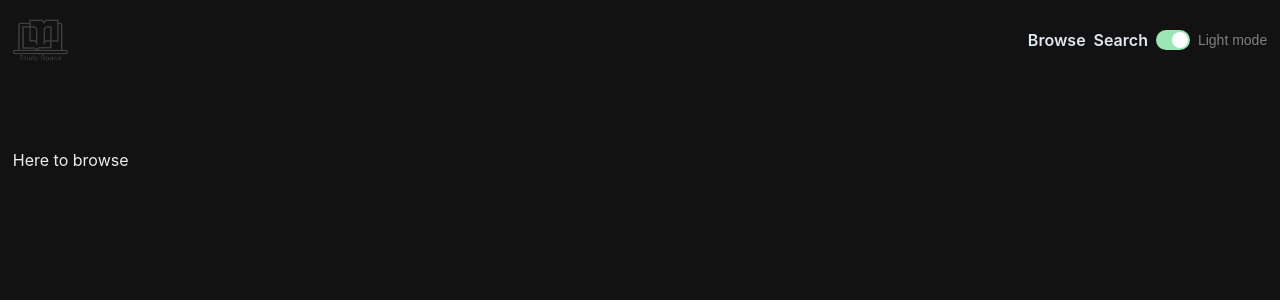
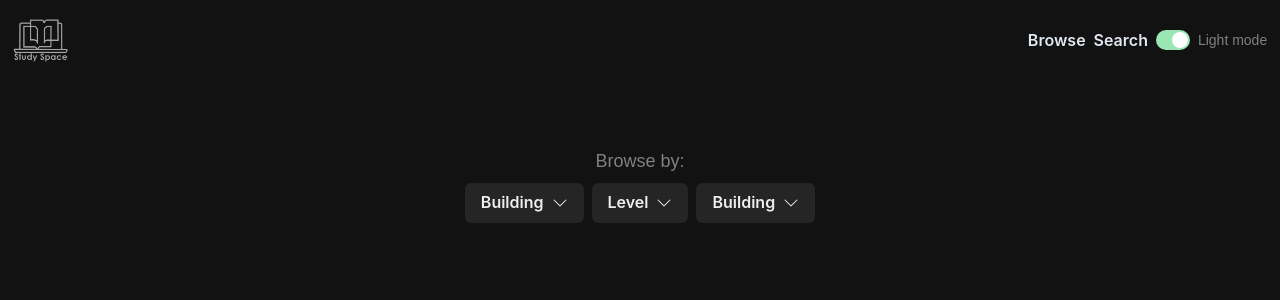
Before and after one commit to Roziallegro/oasis-II, a React (Vite) app: page /browse in a window 1280 px wide. Shown: the top 300 px of the page. Built offline with nearby package versions, Linux system fonts and the light colour scheme.

Commit message:
fixed searchinput & added browse select options

```diff
--- a/src/components/browse/Browse.tsx
+++ b/src/components/browse/Browse.tsx
@@ -1,10 +1,10 @@
-import React from "react";
+import Heading from "./Heading";
 
 const Browse = () => {
   return (
-    <div>
-      <p>Here to browse</p>
-    </div>
+    <>
+      <Heading />
+    </>
   );
 };
 
--- /dev/null
+++ b/src/components/browse/BuildingSelect.tsx
@@ -0,0 +1,33 @@
+import {
+  Menu,
+  MenuButton,
+  Icon,
+  Button,
+  MenuList,
+  MenuItem,
+} from "@chakra-ui/react";
+import { BsChevronDown } from "react-icons/bs";
+
+import directory from "../../data/directory";
+
+const BuildingSelect = () => {
+  return (
+    <>
+      <Menu>
+        <MenuButton
+          as={Button}
+          rightIcon={<Icon boxSize={4} as={BsChevronDown} />}
+        >
+          Building
+        </MenuButton>
+        <MenuList>
+          {directory.map((building) => (
+            <MenuItem key={building.name}>{building.name}</MenuItem>
+          ))}
+        </MenuList>
+      </Menu>
+    </>
+  );
+};
+
+export default BuildingSelect;
--- /dev/null
+++ b/src/components/browse/Heading.tsx
@@ -0,0 +1,25 @@
+import { Box, Center, HStack, Stack } from "@chakra-ui/react";
+
+import BuildingSelect from "./BuildingSelect";
+import LevelSelect from "./LevelSelect";
+
+const Heading = () => {
+  return (
+    <>
+      <Center>
+        <Stack>
+          <Center>
+            <Box textStyle="h3">Browse by:</Box>
+          </Center>
+          <HStack>
+            <BuildingSelect />
+            <LevelSelect />
+            <BuildingSelect />
+          </HStack>
+        </Stack>
+      </Center>
+    </>
+  );
+};
+
+export default Heading;
--- /dev/null
+++ b/src/components/browse/LevelSelect.tsx
@@ -0,0 +1,33 @@
+import {
+  Menu,
+  MenuButton,
+  Icon,
+  Button,
+  MenuList,
+  MenuItem,
+} from "@chakra-ui/react";
+import { BsChevronDown } from "react-icons/bs";
+
+import directory from "../../data/directory";
+
+const LevelSelect = () => {
+  return (
+    <>
+      <Menu>
+        <MenuButton
+          as={Button}
+          rightIcon={<Icon boxSize={4} as={BsChevronDown} />}
+        >
+          Level
+        </MenuButton>
+        <MenuList>
+          {directory.map((building) => (
+            <MenuItem key={building.name}>{building.name}</MenuItem>
+          ))}
+        </MenuList>
+      </Menu>
+    </>
+  );
+};
+
+export default LevelSelect;
--- a/src/components/search/Search.tsx
+++ b/src/components/search/Search.tsx
@@ -9,14 +9,16 @@ interface Query {
 }
 
 const Search = () => {
-  //const [query, setQuery] = useState<Query>({} as Query);
+  const [query, setQuery] = useState<Query>({} as Query);
 
   return (
     <>
       <Center>
         <VStack>
           <Box width="100%">
-            <SearchInput onSearch={(searchText) => console.log(searchText)} />
+            <SearchInput
+              onSearch={(searchText) => setQuery({ ...query, searchText })}
+            />
           </Box>
           <br />
           <SearchSvg />
--- a/src/components/search/SearchInput.tsx
+++ b/src/components/search/SearchInput.tsx
@@ -19,10 +19,11 @@ const SearchInput = ({ onSearch }: Props) => {
         }}
       >
         <InputGroup>
-          <InputLeftElement children={<Icon boxSize={5} as={BsSearch} />} />
+          <InputLeftElement children={<Icon boxSize={4} as={BsSearch} />} />
           <Input
+            ref={ref}
             size={{ base: "md", lg: "lg" }}
-            borderRadius={10}
+            borderRadius={20}
             placeholder="Search a location..."
             variant="filled"
           />
--- /dev/null
+++ b/src/data/directory.ts
@@ -0,0 +1,9 @@
+export default [{'name': 'Building 1', 'levels': ['Level 1', 'Level 2', 'Level 3', 'Level 4', 'Level 5', 'Level 6', 'Level 7', 'Level 8']},
+{'name': 'Building 2', 'levels': ['Level 1', 'Level 2', 'Level 3', 'Level 4', 'Level 5', 'Level 6', 'Level 7', 'Level 8']},
+{'name': 'Building 3', 'levels': ['Level 1', 'Level 2', 'Level 3', 'Level 4', 'Level 5', 'Level 6', 'Level 7', 'Level 8']},
+{'name': 'Building 4', 'levels': ['Level 1', 'Level 2', 'Level 3', 'Level 4', 'Level 5', 'Level 6', 'Level 7', 'Level 8']},
+{'name': 'Building 5', 'levels': ['Level 1', 'Level 2', 'Level 3', 'Level 4']},
+{'name': 'Student housing block 51', 'levels': ['Level 2', 'Level 6', 'Level 7', 'Level 10', 'Level 12']},
+{'name': 'Student housing block 55', 'levels': ['Level 2', 'Level 6', 'Level 7', 'Level 10', 'Level 12']},
+{'name': 'Student housing block 57', 'levels': ['Level 2', 'Level 6', 'Level 7', 'Level 10', 'Level 12']},
+{'name': 'Student housing block 59', 'levels': ['Level 2', 'Level 6', 'Level 7', 'Level 10', 'Level 12'],}]
```
Also changed, not shown: src/components/assets/study logo.png, src/components/assets/undraw_searching_re_3ra9.svg (deleted).
